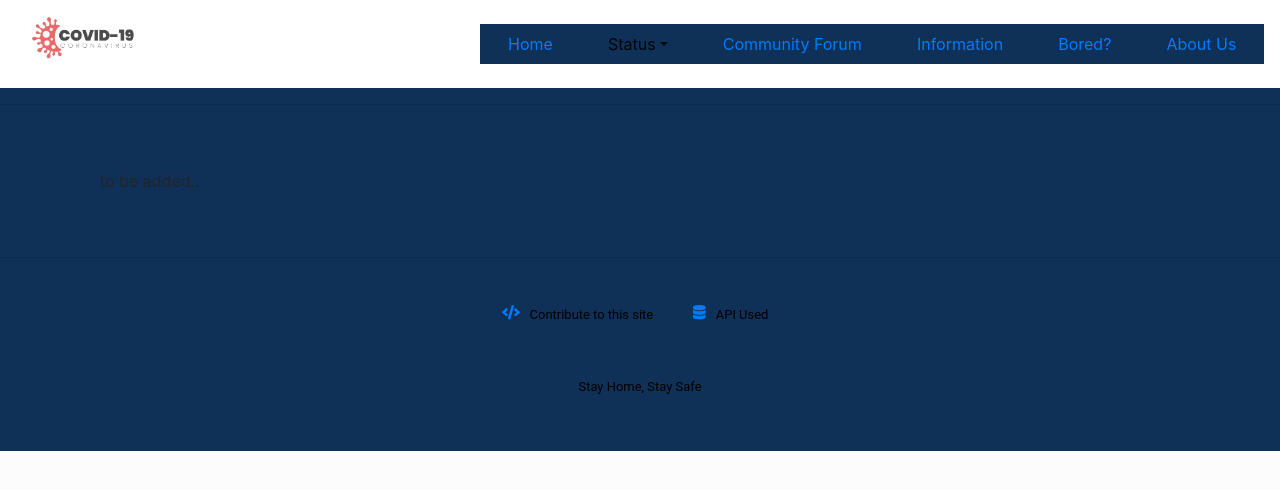
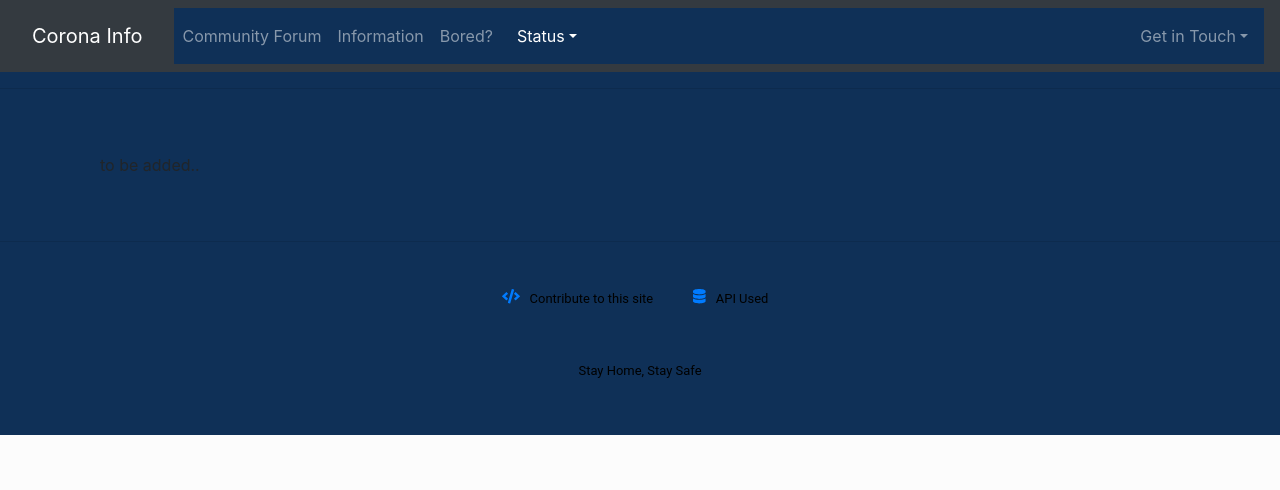
Before and after one commit to astromanish/corona-care, a React (Create React App) app: page / in a window 1280 px wide. Both pictures are taken after a click on the button "Status". Shown: the top 490 px of the page. Built offline with nearby package versions, Linux system fonts and the light colour scheme.

Commit message:
navbar updated

```diff
--- a/src/components/header.js
+++ b/src/components/header.js
@@ -7,24 +7,57 @@ import logo from './img/logo1.jpg';
 
 const Header = () => {
     return (
-        <Navbar bg="white" expand="lg" sticky="top">
-            <Navbar.Brand><img src={logo} alt="site logo" className="logo" /></Navbar.Brand>
-            <Navbar.Toggle aria-controls="basic-navbar-nav" />
-            <Navbar.Collapse id="basic-navbar-nav" className="nav">
-                <Nav className="mr-auto nav-list">
-                    <Nav.Link><Link to="/">Home</Link></Nav.Link>
-                    <NavDropdown title="Status" id="basic-nav-dropdown">
-                        <NavDropdown.Item><Link to="/status/world">World</Link></NavDropdown.Item>
-                        <NavDropdown.Item><Link to="/status/india">India</Link></NavDropdown.Item>
-                        <NavDropdown.Item><Link to="/status/india/UP">Uttar Pradesh</Link></NavDropdown.Item>
-                    </NavDropdown>
-                    <Nav.Link><Link to="/experiences">Community Forum</Link></Nav.Link>
-                    <Nav.Link><Link to="/hope">Information</Link></Nav.Link>
-                    <Nav.Link><Link to="/bored">Bored?</Link></Nav.Link>
-                    <Nav.Link><Link to="/contributer">About Us</Link></Nav.Link>
-                </Nav>
-            </Navbar.Collapse>
-        </Navbar>
+       <Navbar collapseOnSelect expand="lg" bg="dark" variant="dark">
+      <Link to="/" className="nav-link">
+        <Navbar.Brand>Corona Info</Navbar.Brand>
+      </Link>
+      <Navbar.Toggle aria-controls="responsive-navbar-nav" />
+      <Navbar.Collapse id="responsive-navbar-nav">
+        <Nav>
+          <Nav.Link href={`/discussion-forum`}>Community Forum</Nav.Link>
+          <Nav.Link href={`/registration-guide`}>Information</Nav.Link>
+          <Nav.Link href={`/academics`}>Bored?</Nav.Link>
+        </Nav>
+        <Nav className="mr-auto">
+          <NavDropdown
+            title="Status"
+            id="collasible-nav-dropdown"
+            className="nav-link"
+          >
+            <NavDropdown.Item as={Link} to="/gallery">
+              World
+            </NavDropdown.Item>
+
+            <NavDropdown.Item as={Link} to="/placement-stats">
+              India
+            </NavDropdown.Item>
+
+            <NavDropdown.Divider />
+
+            <NavDropdown.Item as={Link} to="/miscellanous-guide">
+              Uttar Pradesh
+            </NavDropdown.Item>
+          </NavDropdown>
+        </Nav>
+        <Nav>
+          <NavDropdown
+            title="Get in Touch"
+            id="collasible-nav-dropdown"
+            className="nav-link"
+          >
+            <NavDropdown.Item as={Link} to="/about-us">
+              About Us
+            </NavDropdown.Item>
+            <NavDropdown.Item as={Link} to="/feedback">
+              Feedback
+            </NavDropdown.Item>
+            <NavDropdown.Item as={Link} to="/tnc">
+              Terms and Conditions
+            </NavDropdown.Item>
+          </NavDropdown>
+        </Nav>
+      </Navbar.Collapse>
+    </Navbar>
     )
 }
 
```
